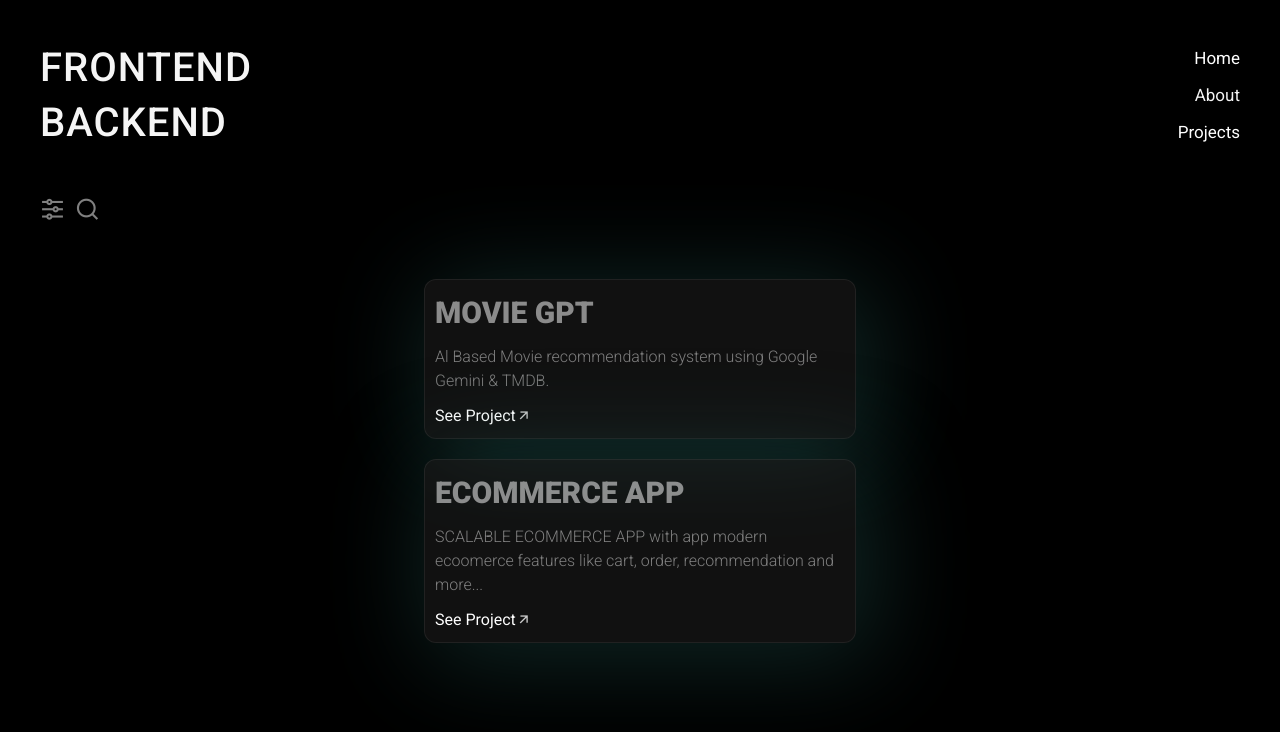
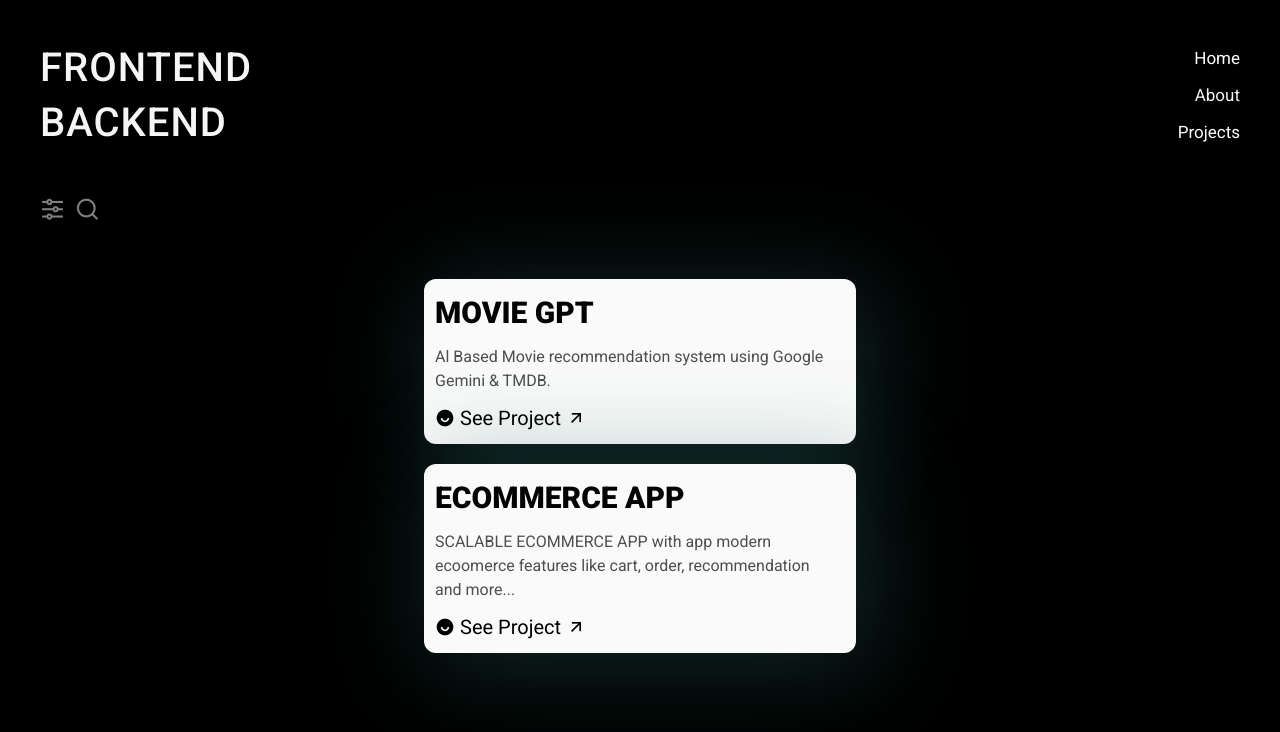
Before and after one commit to yesutkarsh/utkarsh, a Next.js app: page /project in a window 1280 px wide. Shown: the top 732 px of the page. Built offline with nearby package versions, Linux system fonts and the light colour scheme.

Commit message:
chnaged animation

```diff
--- a/app/project/ProjectCard.jsx
+++ b/app/project/ProjectCard.jsx
@@ -9,10 +9,11 @@ export default function ProjectCard({title, description,deployedLink}) {
         <div className={style.description}>{description}</div>
         <div className={style.navagations}>
           <div>
-            <Link href={deployedLink}>
+            <Link className={style.deployedLink} href={deployedLink}>
+            <i class="ri-user-smile-fill"></i>
             See Project
+            <i class="ri-arrow-right-up-line"></i>
             </Link>
-            <i class="ri-arrow-right-up-line"></i>
             </div>
         </div>
     </div>
--- a/app/project/projectCard.module.css
+++ b/app/project/projectCard.module.css
@@ -3,7 +3,7 @@
     padding: 10px;
     margin: 10px;
     border-radius: 12px;
-    background-color: rgba(44, 44, 44, 0.397);
+    background-color: rgb(250, 250, 250);
     border: 1px solid rgba(255, 255, 255, 0.068);
   box-shadow: 10px 10px 100px 10px rgba(41, 100, 95, 0.37);
 
@@ -12,14 +12,14 @@
 .title{
     font-size: 30px;
     font-weight: 800;
-    color: rgba(247, 247, 247, 0.534);
+    color: rgb(3, 3, 3);
 }
 
 .description{
     max-width: 400px;
-    font-weight: 300;
+    font-weight: 400;
     margin: 10px 10px 10px 0px;
-    color: grey;
+    color: rgb(78, 78, 78);
 }
 
 .navagations{
@@ -27,3 +27,12 @@
     display: flex;
     align-items: center;
 }
+.deployedLink{
+    display: flex;
+    align-items: center;
+    justify-content: center;
+    flex-direction: row;
+    gap: 5px;
+    font-size: 20px;
+    color: black;
+}
--- a/components/ConnectMe/ConnectMe.jsx
+++ b/components/ConnectMe/ConnectMe.jsx
@@ -3,6 +3,7 @@ import style from "./connect.module.css"
 import { useDispatch } from 'react-redux'
 import { toggleConnectCard } from '@/utils/slices/uiAndUxslice'
 import { motion } from 'framer-motion'
+import Link from 'next/link'
 export default function ConnectMe() {
 
   const dispatch = useDispatch()
@@ -19,10 +20,12 @@ export default function ConnectMe() {
     <span onClick={ToggleConnectCard} className={style.Exit}>tap anywhere to exit</span>
         <motion.div initial={{width:"0px"}} animate={{width:"90%"}}  exit={{width:"0px"}} className={style.main}>
         <motion.div initial={{opacity:0}} animate={{opacity:1, display:"flex" ,gap:"20px"}}>
-        <i class="ri-github-fill"></i>
-        <i class="ri-linkedin-box-fill"></i>
-        <i class="ri-instagram-fill"></i>
-        <i class="ri-youtube-fill"></i>
+          <Link href={"https://github.com/yesutkarsh"}>
+        <i id={style.github} class="ri-github-fill"></i>
+          </Link>
+        <i id={style.linkedin} class="ri-linkedin-box-fill"></i>
+        <i id={style.insta} class="ri-instagram-fill"></i>
+        <i id={style.ytb} class="ri-youtube-fill"></i>
         </motion.div>
     </motion.div>
     </>
--- a/components/NavBar/NavBar.jsx
+++ b/components/NavBar/NavBar.jsx
@@ -6,7 +6,9 @@ export default function NavBar() {
     <>
 
     <nav className={style.nav}>
+      <Link href={"/"}>
         <div id={style.title}>FRONTEND <br /> BACKEND</div>
+      </Link>
         <div id={style.navs}>
         <Link href="/">
             <li>Home</li>
```
Also changed, not shown: components/ConnectMe/connect.module.css (+28 -0 lines), components/NavBar/nav.module.css (line endings or trailing spaces).
